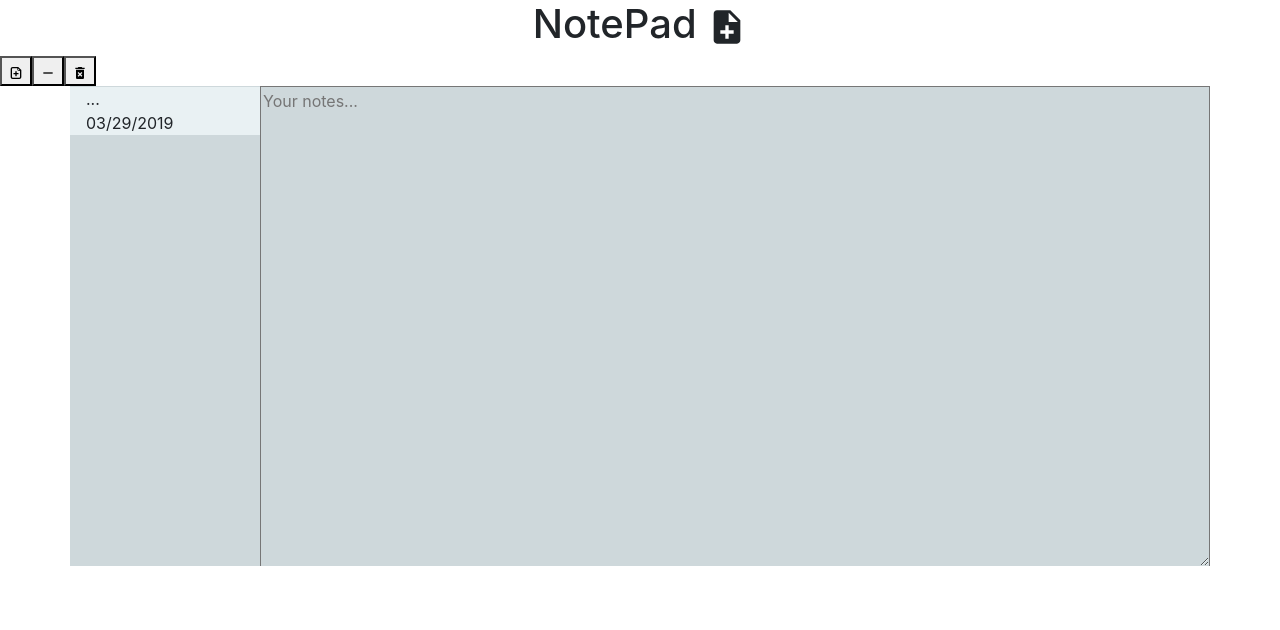
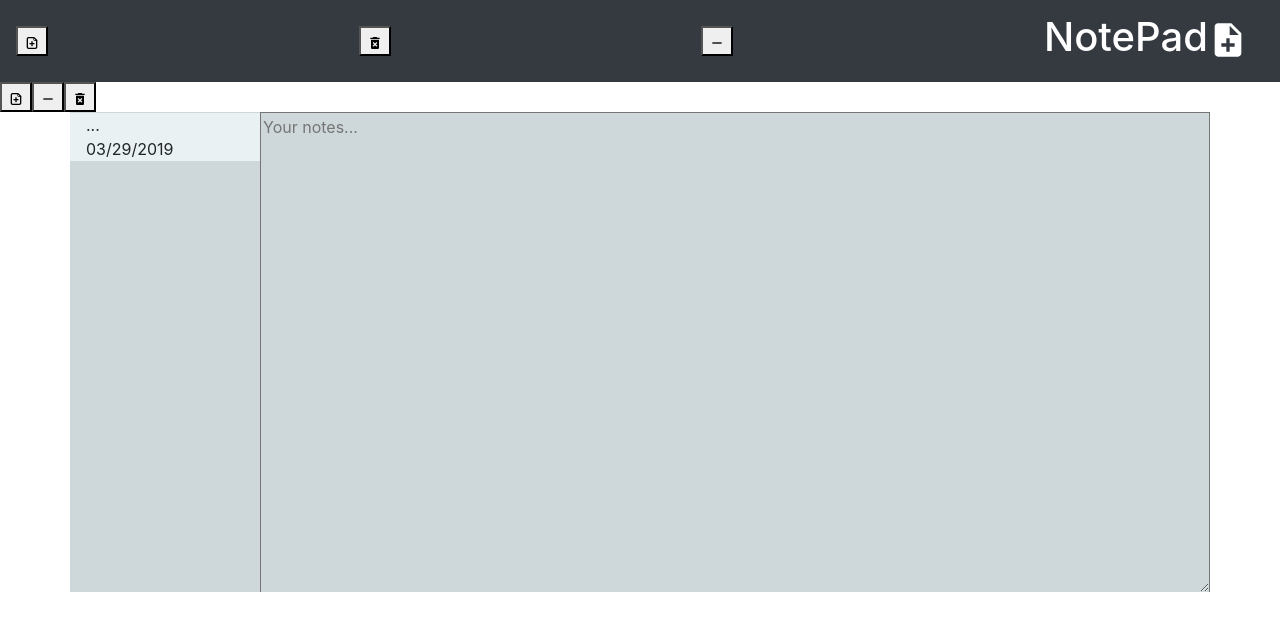
Before and after one commit to davieu/React-Notepad, a React (Create React App) app: page / in a window 1280 px wide. Shown: the top 630 px of the page. Built offline with nearby package versions, Linux system fonts and the light colour scheme.

Commit message:
bootstrap component navbar added

```diff
--- a/src/components/DeleteButton.js
+++ /dev/null
@@ -1,19 +0,0 @@
-import React from 'react';
-import  { TiDelete }  from 'react-icons/ti'
-
-const deleteButton = (props) => {
-
-  const style={
-    color:'red',
-    fontSize: '1.5em',
-    display: 'inline'
-}
-  return (
-    <span style={style} onClick={props.clickDelete}>
-    {/* <IconContext.Provider value=({size:'50px'})> */}
-    <TiDelete />
-    </span>
-  )
-}
-
-export default deleteButton;
--- /dev/null
+++ b/src/components/Navbar.js
@@ -0,0 +1,33 @@
+import React from 'react';
+//button comonents
+import DeleteButton from './buttons/DeleteButton';
+import AddNoteButton from './buttons/AddNoteButton'
+import ShowHideListButton from './buttons/ShowHideListButton'
+//bootstrap components
+import {Container, Row, Col, Navbar, Nav, NavDropdown }from 'react-bootstrap';
+//icon components
+import { MdNoteAdd, MdReorder, MdRemove, MdDeleteForever } from 'react-icons/md';
+import { TiDocumentAdd } from 'react-icons/ti';
+
+
+const navbarNote = (props) => {
+  return (
+    <Navbar collapseOnSelect expand={"true"} bg="dark" variant="dark">
+      <AddNoteButton clickAddNote={props.clickAddNote}/>
+      <DeleteButton clickDelete={() => props.clickDelete(props.notes[props.currentlySelected].id)}/>
+      <ShowHideListButton clickShowHideList={props.clickShowHideList} showing={props.showing}/>
+      {/* <button
+        onClick={props.clickShowHideList}
+        className="hide-list">
+        {props.showing ? <MdRemove/> : <MdReorder/>}
+      </button> */}
+      <Navbar.Brand href="#home"><h1 className={'title'}>NotePad<MdNoteAdd/></h1>
+      </Navbar.Brand>
+    </Navbar>
+  )
+}
+
+export default navbarNote
+
+        {/* {note.id == props.notes[props.currentlySelected].id ?
+        <DeleteButton style={style2} clickDelete={() => props.clickDelete(note.id)}/> : ''} */}
--- /dev/null
+++ b/src/components/buttons/AddNoteButton.js
@@ -0,0 +1,13 @@
+import React from 'react'
+import { MdNoteAdd, MdReorder, MdRemove, MdDeleteForever } from 'react-icons/md';
+import { TiDocumentAdd } from 'react-icons/ti';
+
+const addNoteButton = (props) => {
+  return (
+    <button onClick={props.clickAddNote}>
+      <TiDocumentAdd/>
+    </button>
+  )
+}
+
+export default addNoteButton
--- /dev/null
+++ b/src/components/buttons/DeleteButton.js
@@ -0,0 +1,14 @@
+import React from 'react';
+import  { TiDelete }  from 'react-icons/ti'
+import { MdNoteAdd, MdReorder, MdRemove, MdDeleteForever } from 'react-icons/md';
+
+
+const deleteButton = (props) => {
+  return (
+    <button onClick={props.clickDelete}>
+      <MdDeleteForever/>
+    </button>
+  )
+}
+
+export default deleteButton;
--- /dev/null
+++ b/src/components/buttons/ShowHideListButton.js
@@ -0,0 +1,15 @@
+import React from 'react';
+import { MdNoteAdd, MdReorder, MdRemove, MdDeleteForever } from 'react-icons/md';
+
+const showHideListButton = (props) => {
+  return (
+    <button
+      onClick={props.clickShowHideList}
+      className="hide-list">
+      {props.showing ? <MdRemove/> : <MdReorder/>}
+    </button>
+  )
+
+}
+
+export default showHideListButton;
--- a/src/containers/App.css
+++ b/src/containers/App.css
@@ -1,9 +1,9 @@
 /* .App {
   text-align: center;
 } */
-.title {
+/* .title {
   text-align: center;
-}
+} */
 
 .noteInput {
   /* border: 0px; */
--- a/src/containers/App.js
+++ b/src/containers/App.js
@@ -6,9 +6,10 @@
 import { MdNoteAdd, MdReorder, MdRemove, MdDeleteForever } from 'react-icons/md';
 import { TiDocumentAdd } from 'react-icons/ti';
 import { FaAngleDoubleUp, FaAngleDoubleDown, FaThList} from 'react-icons/fa';
-import DeleteButton from '../components/DeleteButton';
+import DeleteButton from '../components/buttons/DeleteButton';
+import NavbarNote from '../components/Navbar'
 
-import {Container, Row, Col }from 'react-bootstrap';
+import {Container, Row, Col, Navbar }from 'react-bootstrap';
 
 let moment = require('moment');
 let uniqid = require('uniqid');
@@ -173,7 +174,14 @@
 
     return (
       <div className="App">
-        <h1 className={'title'}>NotePad <MdNoteAdd /></h1>
+      <NavbarNote
+        clickDelete={this.deleteNoteFromList}
+        clickShowHideList={this.isNoteListShowing}
+        clickAddNote={this.addNewNote}
+        notes={this.state.notes}
+        currentlySelected={this.state.currentlySelectedIndex}
+        showing={this.state.noteListShowing}/>
+
         <button
           onClick={this.addNewNote} className="add-Note">
           <TiDocumentAdd/>
```
